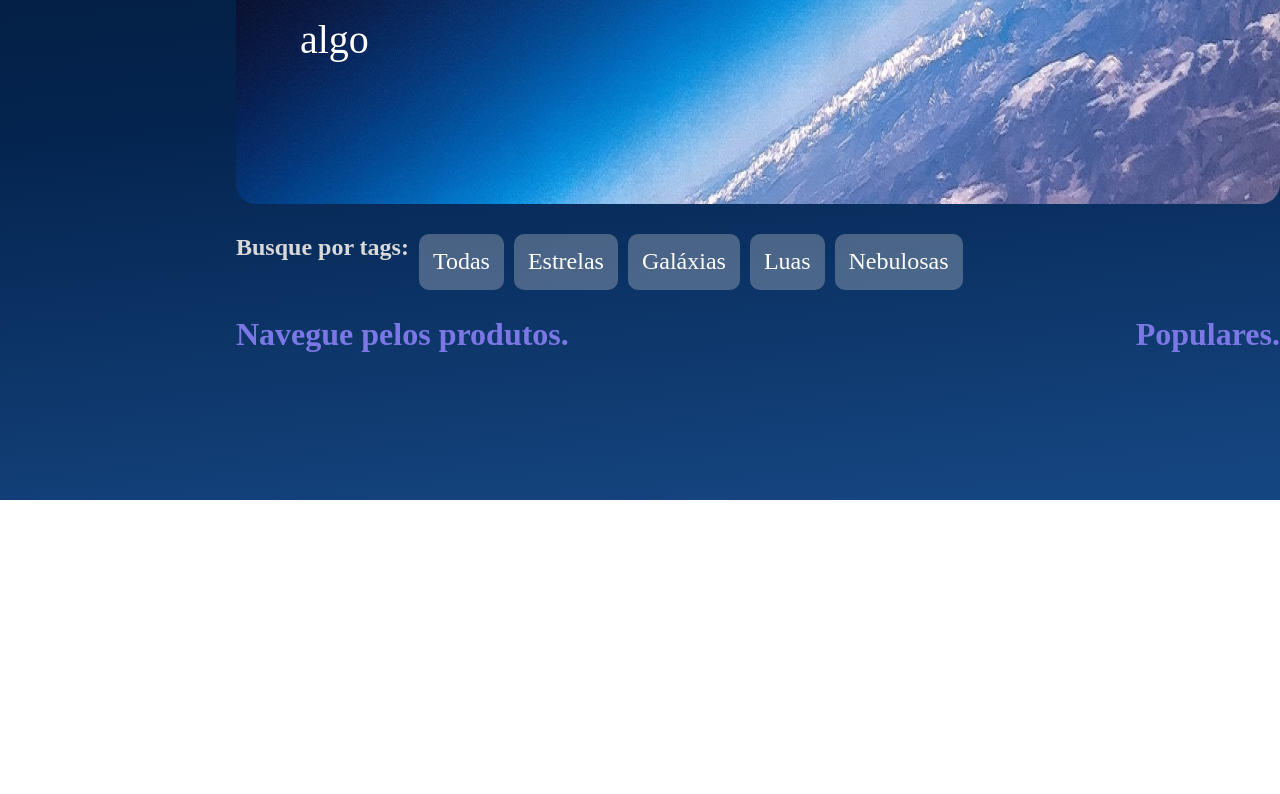
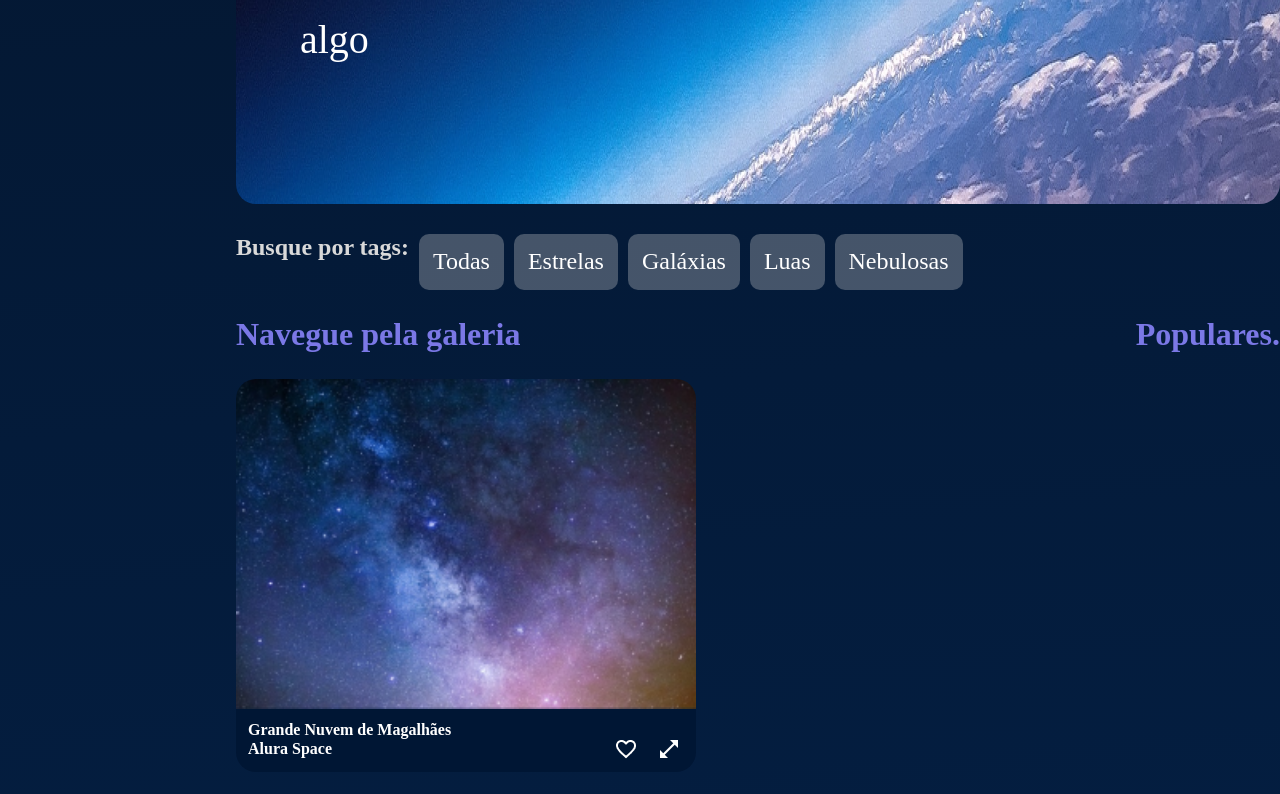
Before and after one commit to ThiGouvea/Space-App, a React (Vite) app: page / in a window 1280 px wide. Shown: the part 300-1094 px from the top of the page. Before the commit the page ends 800 px from the top, so only its background shows below. Built offline with nearby package versions, Linux system fonts and the light colour scheme.

Commit message:
criada galeria de fotos

```diff
--- a/src/App.jsx
+++ b/src/App.jsx
@@ -5,6 +5,8 @@ import BarraLateral from "./componentes/BarraLateral"
 import Banner from "./componentes/Banner"
 import bannerBackground from './assets/banner.png'
 import Galeria from "./componentes/Galeria"
+import fotos from "./fotos.json"
+import { useState } from "react"
 
 
 const FundoGradiente = styled.div`
@@ -30,8 +32,8 @@ const ConteudoGaleria = styled.section`
   flex-grow: 1;
 `
 
-function App() {
-
+const App = () => {
+  const [fotosDaGaleria, setFotosDaGaleria] = useState(fotos)
   return (
     <FundoGradiente >
       <EstilosGlobais />
@@ -41,7 +43,7 @@ function App() {
           <BarraLateral />
           <ConteudoGaleria>
             <Banner texto="algo" backgroundImage={bannerBackground} />
-            <Galeria />
+            <Galeria fotos={fotosDaGaleria}/>
           </ConteudoGaleria>
         </MainContainer>
       </AppContainer>
--- /dev/null
+++ b/src/componentes/BotaoIcone/index.jsx
@@ -0,0 +1,13 @@
+import { styled } from "styled-components"
+
+const BotaoIcone = styled.button`
+    margin-left: 12px;
+    display: flex;
+    align-items: center;
+    justify-content: center;
+    background-color: transparent;
+    border: none;
+    cursor: pointer;
+`
+
+export default BotaoIcone
--- /dev/null
+++ b/src/componentes/Galeria/Imagem/index.jsx
@@ -0,0 +1,57 @@
+import { styled } from "styled-components"
+import BotaoIcone from "../../BotaoIcone"
+
+const Figure = styled.figure`
+    width: ${props => props.$expandida ? '90%' : '460px'};
+    max-width: 100%;
+    margin: 0;
+    display: flex;
+    flex-direction: column;
+    & > img {
+        max-width: 100%;
+        border-radius: 20px 20px 0 0;
+    }
+    figcaption {
+        background-color: #001634;
+        border-radius: 0px 0px 20px 20px;
+        color: white;
+        box-sizing: border-box;
+        padding: 12px;
+        h3 {
+            font-family: 'GandhiSansBold';
+        }
+        h4 {
+            flex-grow: 1;
+        }
+        h3, h4 {
+            margin: 0;
+            font-size: 16px;
+        }
+    }
+`
+
+const Rodape = styled.footer`
+    display: flex;
+    justify-content: space-between;
+    align-items: center;
+`
+
+const Imagem = ({ foto, expandida = false }) => {
+    return (<Figure $expandida={expandida} id={`foto-${foto.id}`}>
+        <img src={foto.path} alt={foto.alt} />
+        <figcaption>
+            <h3>{foto.titulo}</h3>
+            <Rodape>
+                <h4>{foto.fonte}</h4>
+                <BotaoIcone>
+                    <img src="/icones/favorito.png" alt="Icone de favorito" />
+                </BotaoIcone>
+                {!expandida && <BotaoIcone aria-hidden={expandida}>
+                    <img src="/icones/expandir.png" alt="Icone de expandir" />
+                </BotaoIcone>}
+            </Rodape>
+        </figcaption>
+    </Figure>)
+}
+
+export default Imagem
--- a/src/componentes/Galeria/index.jsx
+++ b/src/componentes/Galeria/index.jsx
@@ -1,24 +1,39 @@
-import styled from "styled-components"
+import { styled } from "styled-components"
 import Titulo from "../Titulo"
 import Tags from "./Tags"
 import Populares from "./Populares"
+import Imagem from "./Imagem"
 
 const GaleriaContainer = styled.div`
     display: flex;
+    gap: 24px;
 `
 
-const SessaoFluida = styled.section`
+const SecaoFluida = styled.section`
     flex-grow: 1;
 `
 
-const Galeria = () => {
+const ImagensContainer = styled.section`
+    display: flex;
+    justify-content: space-between;
+    flex-wrap: wrap;
+    gap: 24px;
+`
+
+const Galeria = ({ fotos = [] }) => {
     return (
         <>
-            <Tags/>
+            <Tags />
             <GaleriaContainer>
-                <SessaoFluida>
-                    <Titulo>Navegue pelos produtos.</Titulo>
-                </SessaoFluida>
+                <SecaoFluida>
+                    <Titulo>Navegue pela galeria</Titulo>
+                    <ImagensContainer>
+                        {fotos.map(foto => <Imagem
+                            key={foto.id}
+                            foto={foto} />)
+                        }
+                    </ImagensContainer>
+                </SecaoFluida>
                 <Populares />
             </GaleriaContainer>
         </>
```
